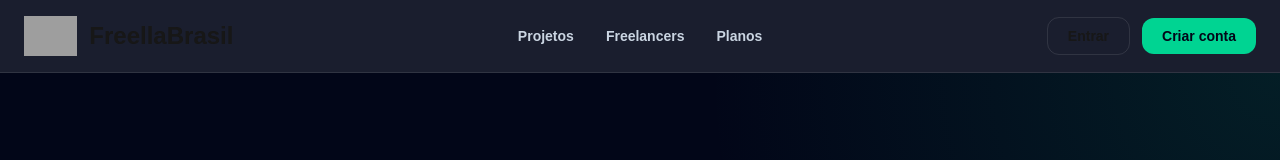
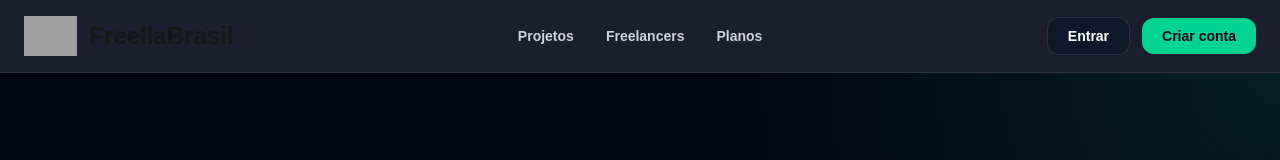
Before and after one commit to Klecio1989/freelabrasil, a Next.js app: page / in a window 1280 px wide. Shown: the top 160 px of the page. Built offline with nearby package versions, Linux system fonts and the light colour scheme; no server answers; the database is empty; grey boxes are pictures that could not be loaded.

Commit message:
Integrando IA nas propostas

```diff
--- a/app/layout.tsx
+++ b/app/layout.tsx
@@ -111,7 +111,8 @@ export default function RootLayout({
 
               <Link
                 href="/login"
-                className="rounded-xl border border-white/10 px-5 py-2 text-sm font-bold transition hover:bg-white/10"
+                className="rounded-xl border border-white/10 bg-slate-900 px-5 py-2 text-sm font-bold text-white transition hover:bg-white/10"
+                style={{ color: "white" }}
               >
                 Entrar
               </Link>
```
